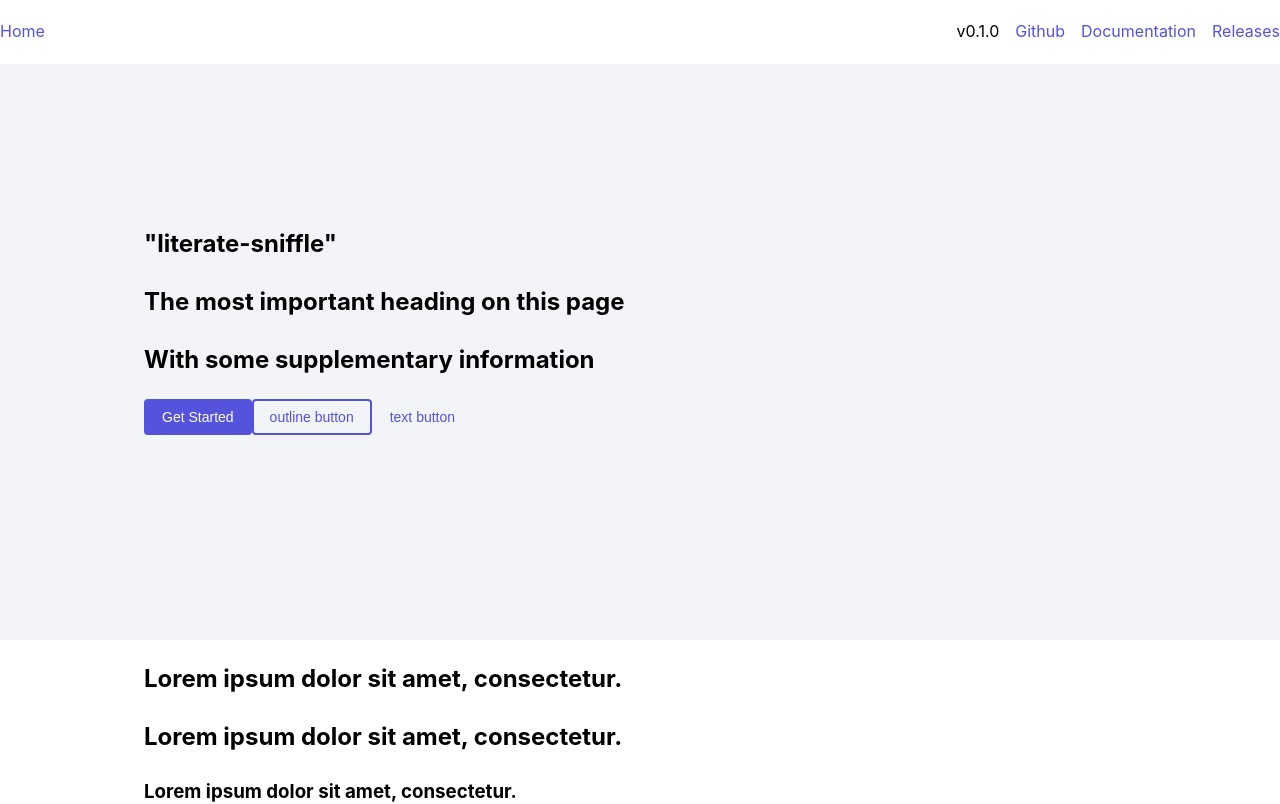
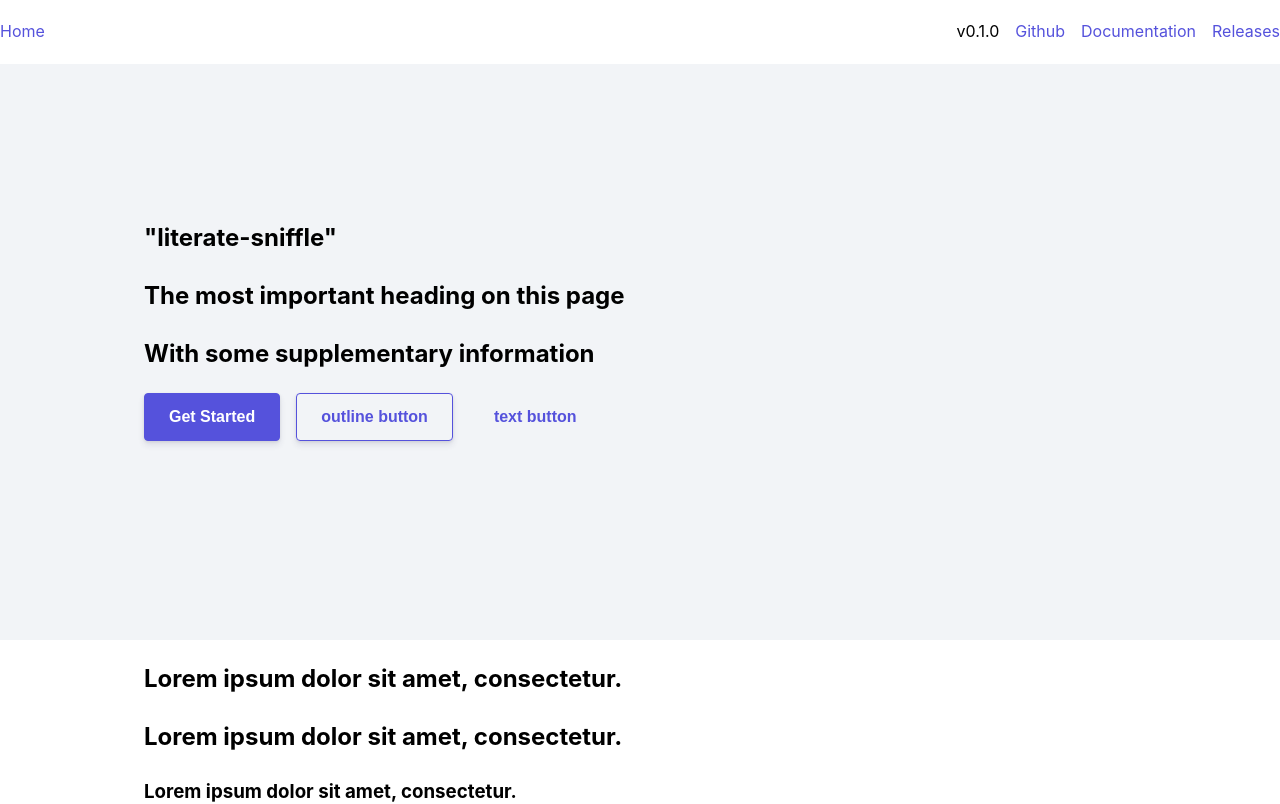
Before and after one commit to ConsenSysMesh/design-system-website, a Next.js app: page / in a window 1280 px wide. Shown: the top 804 px of the page. Built offline with nearby package versions, Linux system fonts and the light colour scheme.

Commit message:
add more button styles

```diff
--- a/components/Button.js
+++ b/components/Button.js
@@ -2,32 +2,55 @@ import React from 'react';
 import styled from 'styled-components'
 
 const Button = styled.button`
-  font-size: 14px;
-  ${'' /* margin: 1rem 0; */}
-  padding: 0.5rem 1rem;
+  font-size: 1rem;
+  padding: 0 1.5rem;
   border-radius: 4px;
   cursor: pointer;
+  text-decoration: none;
+  white-space: nowrap;
+  height: 48px;
+  ${'' /* line-height: 48px; */}
+  font-weight: bolder;
+
+  box-shadow:
+    0 4px 6px rgba(50,50,93,.11),
+    0 1px 3px rgba(0,0,0,.08)
+  ;
+  transition: all .15s ease;
+
+  &:not(:last-of-type) {
+    margin-right: 1rem;
+  }
 
   /* Color the border and text with theme.main */
+  border: 1px solid transparent;
   color: white;
+  border-color: ${props => props.theme.colors.primary};
   background: ${props => props.theme.colors.primary};
-  border: 2px solid ${props => props.theme.colors.primary};
 
   &:hover {
-    box-shadow: 0 1px 2px 0 blue, 0 1px 3px 1px blue);
+    box-shadow:
+      0 7px 14px rgba(50,50,93,.1),
+      0 3px 6px rgba(0,0,0,.08)
+    ;
+    transform: translateY(-1px);
   }
 `;
 
 Button.outline = styled(Button)`
   color: ${props => props.theme.colors.primary};
+  border-color: ${props => props.theme.colors.primary};
   background: transparent;
-  border: 2px solid ${props => props.theme.colors.primary};
+  &:hover {
+    background-color: rgba(32,33,36,0.059);
+  }
 `
 
 Button.text = styled(Button)`
   color: ${props => props.theme.colors.primary};
+  border-color: transparent;
   background: transparent;
-  border: 2px solid transparent;
+  box-shadow: none;
 `
 
 export default Button;
```
